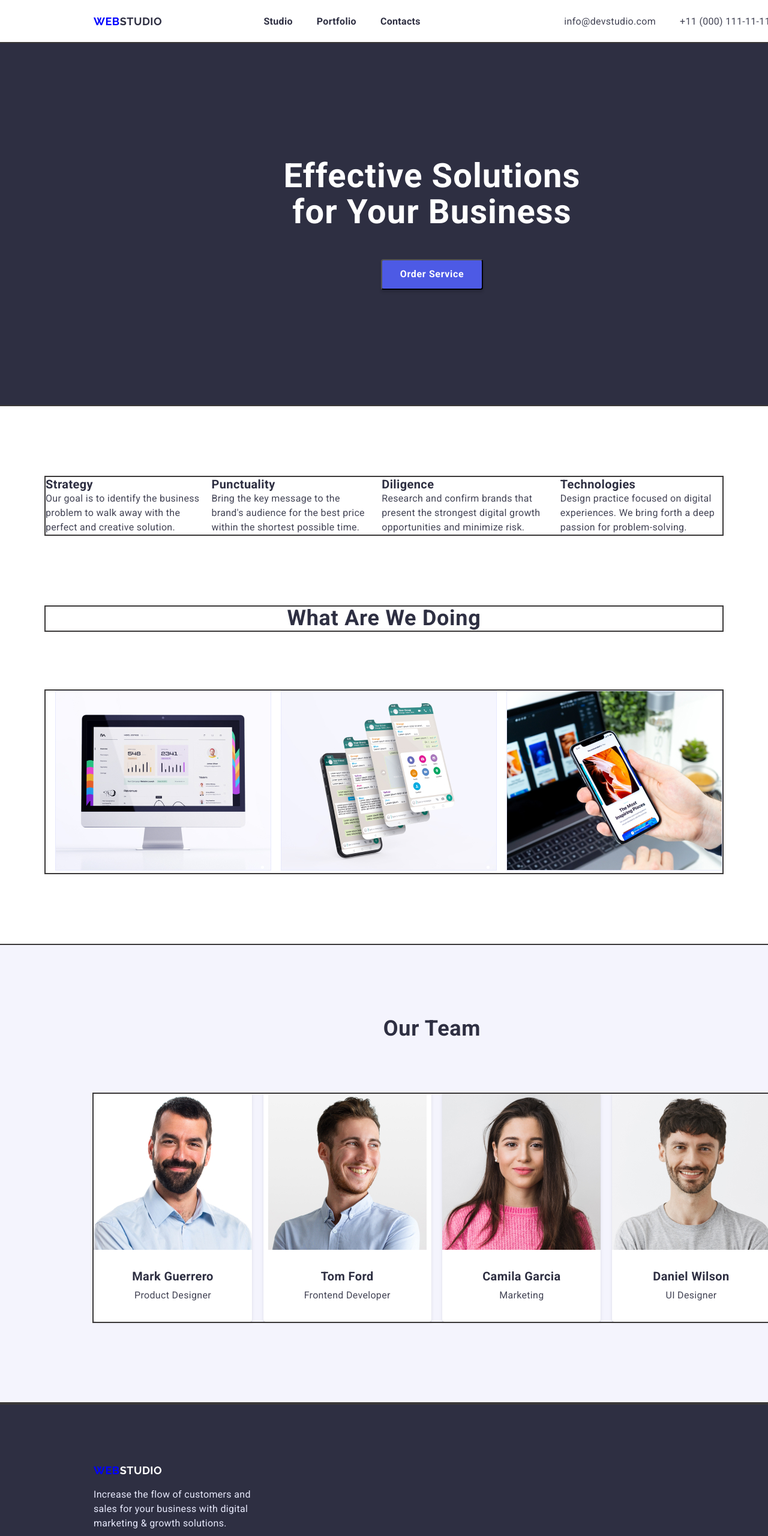
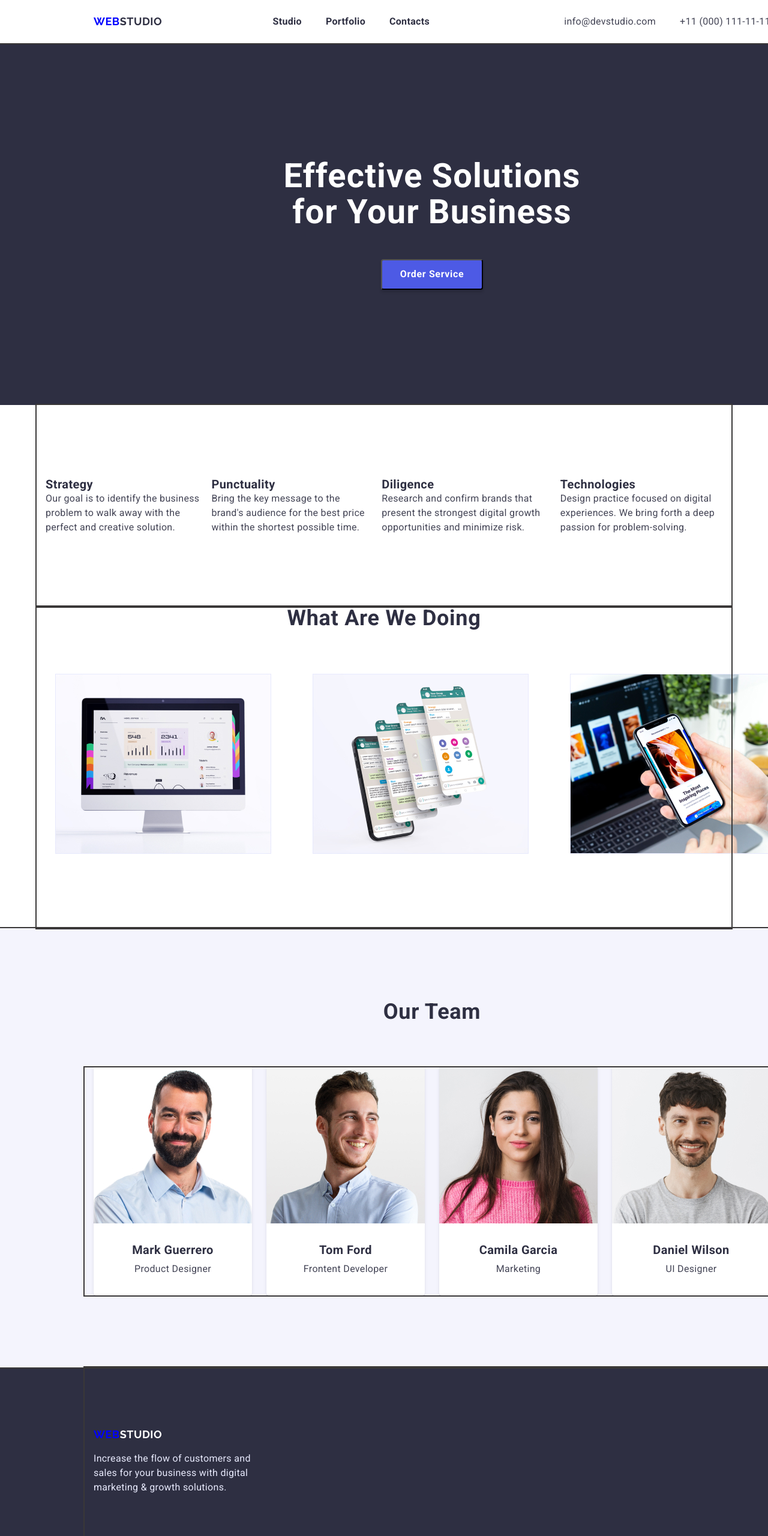
Before and after one commit to ViktoriaDufynets/goit-markup-hw-03, a plain HTML site: page index.html in a window 1280 px wide. Shown: the top 2560 px of the page at 60% size. Drawn offline with nearby package versions, Linux system fonts and the light colour scheme.

Commit message:
changes in HW3

```diff
--- a/css/styles.css
+++ b/css/styles.css
@@ -14,53 +14,74 @@ body {
 }
 
 .top {
-        width: 1440px;
-        height: 72px;
-        margin-left: auto;
-        margin-right: auto;
+        display: flex;
+        align-items: center;
+        padding-left: 156px;
+        padding-top: 24px;
+        padding-right: 156px;
+        padding-bottom: 24px;
+        justify-content: space-between;
 
-        background: #FFFFFF;
-        box-shadow: 0px 2px 1px rgba(46, 47, 66, 0.08), 0px 1px 1px rgba(46, 47, 66, 0.16), 0px 1px 6px rgba(46, 47, 66, 0.08);
-        display: flex;
-        justify-content: space-between;
 }
+
 .logo-position {
-        padding-top: 24px;
-        padding-left: 24px;
+        padding-top: 0;
+        padding-left: 0;
         margin-top: 0;
         margin-bottom: 0;
-        padding-left: 156px;
+}
+header {
+       margin-left: auto;
+       margin-right: auto;
+       width: 1440px;
+       background: #FFFFFF;
+       box-shadow: 0px 2px 1px rgba(46, 47, 66, 0.08), 0px 1px 1px rgba(46, 47, 66, 0.16), 0px 1px 6px rgba(46, 47, 66, 0.08);
+       outline: 2px solid rgb(58, 56, 56);
+
 }
 .footer {
         display: flex;
         flex-direction: column;
         background-color: #2E2F42;
-        padding: 50px;
         height: 310px;
-        padding-left: 156px;
         padding-top: 100px;
         padding-bottom: 100px;
 }
-.container {
-     margin-left: auto;
-     margin-right: auto;
-     width: 1440px;
-     outline: 2px solid rgb(58, 56, 56);
-}
+
 .container-one {
         margin-left: auto;
         margin-right: auto;
-        width: 1128px;
+        width: 1158px;
+        padding-left: 15px;
+        padding-right: 15px;
         outline: 2px solid rgb(58, 56, 56);
+}
+.container-footer {
+        margin-left: auto;
+        margin-right: auto;
+        width: 1158px;
+        padding-left: 15px;
+        padding-right: 15px;
+        background-color: #2E2F42;
+        outline: 2px solid rgb(58, 56, 56);
+}
+.colour {
+        margin-left: auto;
+        margin-right: auto;
+        background-color: #2E2F42;
+        width: 1440px;
 }
 .container-team {
         margin-left: auto;
         margin-right: auto;
+        padding-top: 120px;
         padding-bottom: 120px;
         background-color: #F4F4FD;
         width: 1440px;
+        height: 732px;
         outline: 2px solid rgb(58, 56, 56);
 }
+
 h2, h3 {
         margin-top: 0;
         margin-bottom: 0;
@@ -84,9 +105,7 @@ h2, h3 {
         display: flex;
         justify-content: space-between;
         gap: 40px;
-        padding-top: 24px;
-        padding-left: 24px;
-        padding-right: 156px;
+        padding-top: 0;
         margin-top: 0;
         margin-bottom: 0;
 }
@@ -98,27 +117,29 @@ h2, h3 {
     color: #4D5AE5;
 }
 .box-title {
+        padding-top: 192px;
+        padding-left: 472px;
+        padding-right: 472px;
         margin-top: 0;
-        margin-bottom: 120px;
+        margin-left: auto;
+        margin-right: auto;
         background-color: #2E2F42;
         text-align: center;
-        display: block;
+        width: 1440px;
         height: 603px;
 }
 
 .page-title {
     /* Header 1 */
-        padding-top: 192px;
-        margin-bottom: 48px;
-        margin-left: 472px;
-        margin-right: 472px;
-        margin-top: auto;
+        margin-top: 0;
+        margin-bottom: 0;
         font-weight: 600;
         font-size: 56px;
         line-height: 1.07;
         letter-spacing: 0.02em;
         color: #FFFFFF;
         background-color: #2E2F42;
+
 }
 .button-first {
         align-items: center;
@@ -134,9 +155,10 @@ h2, h3 {
         line-height: 1.18;
         letter-spacing: 0.04em;
         color: #FFFFFF;
+        margin-top: 48px;
         margin-bottom: 192px;
-        margin-left: 635px;
-        margin-right: 635px;
+        margin-left: 0;
+        margin-right: 0;
 }
 .button-first:focus {
     background: #404BBF;
@@ -147,7 +169,7 @@ h2, h3 {
 
 h2 {
         margin-top: 0;
-        margin-bottom: 100px;
+        margin-bottom: 72px;
         text-align: center;
         font-weight: 600;
         font-size: 36px;
@@ -186,8 +208,6 @@ h2 {
         color: #434455;
         margin-top: 0;
         margin-bottom: 32px;
-        margin-right: 68px;
-        margin-left: 68px;
 }
 .columns {
         display: flex;
@@ -195,7 +215,10 @@ h2 {
         padding: 0;
         list-style: none;
         justify-content: space-between;
-        margin-bottom: 120px;
+        padding-top: 120px;
+        padding-bottom: 120px;
+        margin-top: 0;
+        margin-bottom: 0;
 }
 .columns h3 {
         margin-top: 0;
@@ -217,32 +240,39 @@ h2 {
 .pictures {
         display: flex;
         padding: 0;
-        margin-bottom: 120px;
+        margin-top: 0;
+        margin-bottom: 0;
+        justify-content: space-between;
+}
+.company-aim {
+        padding-bottom: 120px;
+        margin-top: 0;
+        margin-bottom: 0;
 }
 .team-members {
         display: flex;
         gap: 10px;
         padding: 0;
-        list-style: none;
         justify-content: space-between;
+        margin-top: 0;
+        margin-bottom: 0;
 }
 .team-header {
-        padding-top: 120px;
-        padding-bottom: 72px;
-        margin-bottom: 0;
+        margin-bottom: 72px;
 }
 .cards {
         display: flex;
         gap: 10px;
         padding: 0;
         list-style: none;
+        margin-top: 0;
         margin-bottom: 120px;
         justify-content: space-between;
         flex-wrap: wrap;
 }
 .card {
-background: #FFFFFF;
-        padding-bottom: 16px;
+        background: #FFFFFF;
+        height: 420px;
         margin-bottom: 48px;
         box-shadow: 0px 2px 1px rgba(46, 47, 66, 0.08), 0px 1px 1px rgba(46, 47, 66, 0.16), 0px 1px 6px rgba(46, 47, 66, 0.08);
 }
@@ -252,23 +282,19 @@ background: #FFFFFF;
         width: 44px;
         height: 24px;
         font-family: 'Raleway';
-        font-style: normal;
         font-weight: 700;
         font-size: 18px;
         line-height: 1.33;
-        display: flex;
-        align-items: center;
         letter-spacing: 0.03em;
         text-transform: uppercase;
         color: #2E2F42;
 }
 .top-links {
-        list-style: none;
         display: flex;
         justify-content:space-between;
         gap: 40px;
-        padding-top: 24px;
-        padding-left: 24px;
+        padding-top: 0;
+        padding-left: 0;
         margin-top: 0;
         margin-bottom: 0;
 }
@@ -316,8 +342,10 @@ span {
         padding-left: 427px;
         padding-right: 427px;
         gap: 24px;
-        margin-top: 96px;
-        margin-bottom: 72px;
+        padding-top: 96px;
+        padding-bottom: 72px;
+        margin-top: 0;
+        margin-bottom: 0;
 }
 .filter-type {
         box-sizing: border-box;
@@ -339,6 +367,12 @@ span {
 .cards .card .link:focus {
     color: #4D5AE5;
 }
+.link {
+        padding-top: 32px;
+        padding-right: 53px;
+        padding-left: 16px;
+        padding-bottom: 8px;
+}
 .filter-type {
         font-weight: 600;
         font-size: 16px;
@@ -355,9 +389,7 @@ span {
         padding-left: 16px;
         padding-bottom: 8px;
 }
-.link {
-        padding-left: 16px;
-}
+
 .portfolio .card p {
         font-size: 16px;
         line-height: 1.5;
--- a/index.html
+++ b/index.html
@@ -22,7 +22,7 @@
   <body>
     <!-- Page Header -->
     <header>
-      <div class="top">
+      <section class="top">
         <div class="logo-position">
           <a class="logo" href="/"><span>WEB</span>STUDIO</a>
         </div>
@@ -47,7 +47,7 @@
             <a class="contact" href="tel:+110001111111">+11 (000) 111-11-11</a>
           </li>
         </ul>
-      </div>
+      </section>
     </header>
 
     <main>
@@ -90,10 +90,10 @@
           </li>
         </ul>
       </section>
-      <section>
+      <section class="container-one">
         <!-- Company Aim -->
-        <h2 class="container-one">What Are We Doing</h2>
-        <div class="container-one">
+        <div class="company-aim">
+          <h2>What Are We Doing</h2>
           <ul class="pictures">
             <li class="picture">
               <a class="link" target="_blank" href="https://goit.global">
@@ -144,11 +144,11 @@
               <img
                 class="team-image"
                 src="images/img222.jpg"
-                alt="Frontend Developer team member photo"
+                alt="Product Designer team member photo"
                 width="264"
               />
               <h3 class="team-title">Tom Ford</h3>
-              <p class="team-job">Frontend Developer</p>
+              <p class="team-job">Frontent Developer</p>
             </li>
             <li class="team">
               <img
@@ -174,15 +174,19 @@
         </div>
       </section>
     </main>
-    <footer class="container">
+    <footer>
       <!-- Company address -->
-      <address class="footer">
+      <section class="colour">
+        <address class="container-footer">
+          <div class="footer">
             <a class="logo1" href="/"><span>WEB</span>STUDIO</a>
             <p class="add">
               Increase the flow of customers and sales for your business with
               digital marketing & growth solutions.
             </p>
+          </div>
         </address>
+      </section>
     </footer>
   </body>
 </html>
```
Also changed, not shown: portfolio.html (+10 -6 lines). Lines whose indentation alone changed are shown as unchanged.
